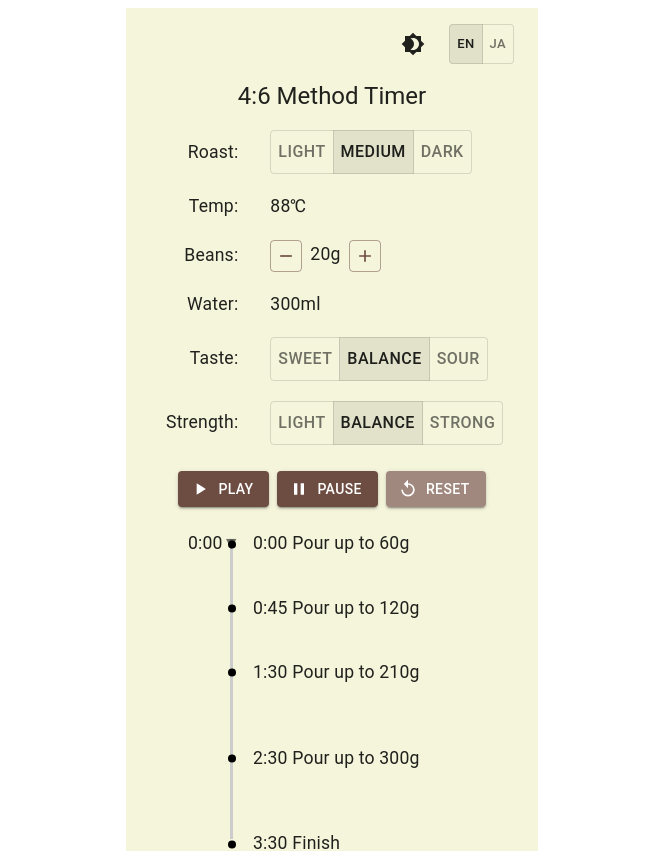
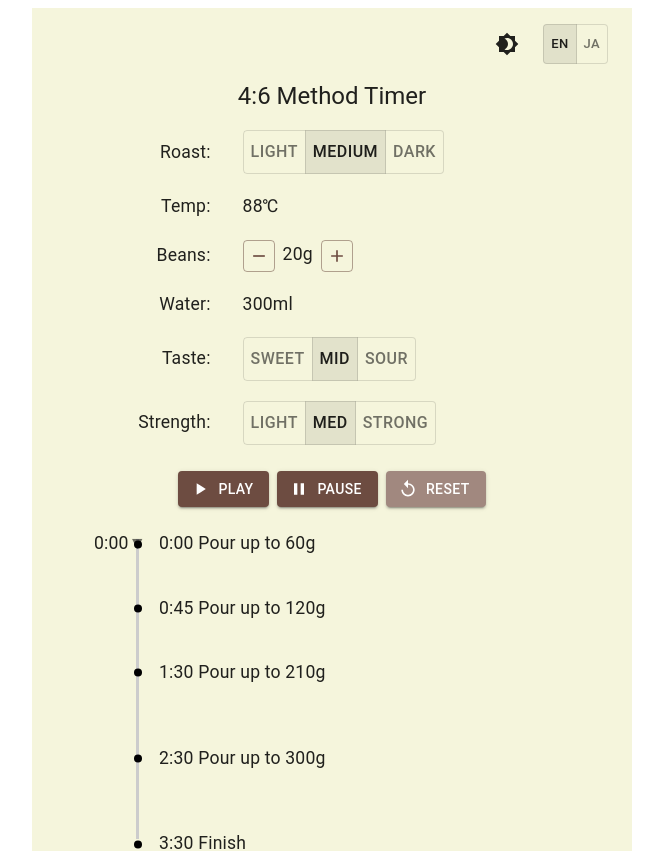
Before and after one commit to takatama/46timer, a React (Vite) app: page / in a window 1280 px wide. Shown: the top 851 px of the page, without its empty margins (308-971 px from the left). Built offline with nearby package versions, Linux system fonts and the light colour scheme.

Commit message:
feat: Update flavor and strength terminology for consistency and improve translations

```diff
--- a/src/App.tsx
+++ b/src/App.tsx
@@ -116,8 +116,8 @@ function App() {
   const [language, setLanguage] = useState<"en" | "ja">("en");
   const t = translations[language]; // shorthand for current translations
   const [beansAmount, setBeansAmount] = useState(20);
-  const [flavor, setFlavor] = useState("balance");
-  const [strength, setStrength] = useState("balance");
+  const [flavor, setFlavor] = useState("middle");
+  const [strength, setStrength] = useState("medium");
   const [currentTime, setCurrentTime] = useState(0);
   const [steps, setSteps] = useState<Step[]>([]);
   const [timerRunning, setTimerRunning] = useState(false);
@@ -197,7 +197,7 @@ function App() {
         color: 'text.primary',
         minHeight: '100vh',
         py: 2,
-        width: '412px',
+        width: '100%',
       }}>
         <Header
           darkMode={darkMode}
--- a/src/components/Settings.tsx
+++ b/src/components/Settings.tsx
@@ -115,7 +115,7 @@ const Settings: React.FC<SettingsProps> = ({
               sx={{ '& .MuiToggleButton-root': { fontSize: '1.0rem' } }}
             >
               <ToggleButton value="sweet">{t.sweet}</ToggleButton>
-              <ToggleButton value="balance">{t.balance}</ToggleButton>
+              <ToggleButton value="middle">{t.middle}</ToggleButton>
               <ToggleButton value="sour">{t.sour}</ToggleButton>
             </ToggleButtonGroup>
           </TableCell>
@@ -133,7 +133,7 @@ const Settings: React.FC<SettingsProps> = ({
               sx={{ '& .MuiToggleButton-root': { fontSize: '1.0rem' } }}
             >
               <ToggleButton value="light">{t.light}</ToggleButton>
-              <ToggleButton value="balance">{t.balance}</ToggleButton>
+              <ToggleButton value="medium">{t.medium}</ToggleButton>
               <ToggleButton value="strong">{t.strong}</ToggleButton>
             </ToggleButtonGroup>
           </TableCell>
--- a/src/translations/index.ts
+++ b/src/translations/index.ts
@@ -8,7 +8,8 @@ export const translations: Record<'en' | 'ja', TranslationType> = {
     taste: "Taste",
     strength: "Strength",
     sweet: "Sweet",
-    balance: "Balance",
+    middle: "Mid",
+    medium: "Med",
     sour: "Sour",
     light: "Light",
     strong: "Strong",
@@ -40,7 +41,8 @@ export const translations: Record<'en' | 'ja', TranslationType> = {
     taste: "味",
     strength: "濃さ",
     sweet: "甘味",
-    balance: "バランス",
+    middle: "バランス",
+    medium: "バランス",
     sour: "酸味",
     light: "薄い",
     strong: "濃い",
--- a/src/types.ts
+++ b/src/types.ts
@@ -5,7 +5,8 @@ export interface StaticTranslations {
   taste: string;
   strength: string;
   sweet: string;
-  balance: string;
+  middle: string;
+  medium: string;
   sour: string;
   light: string;
   strong: string;
```
